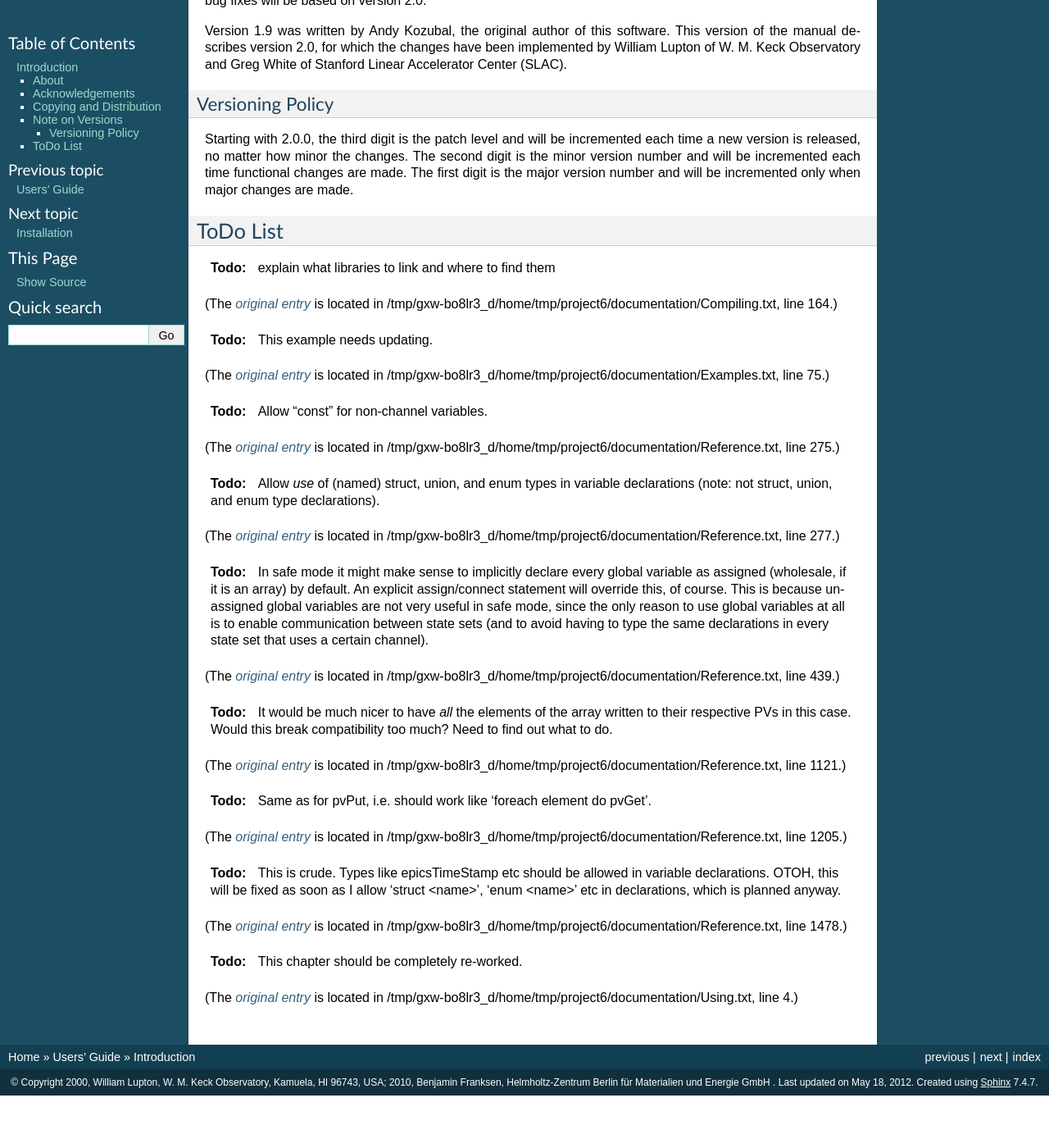
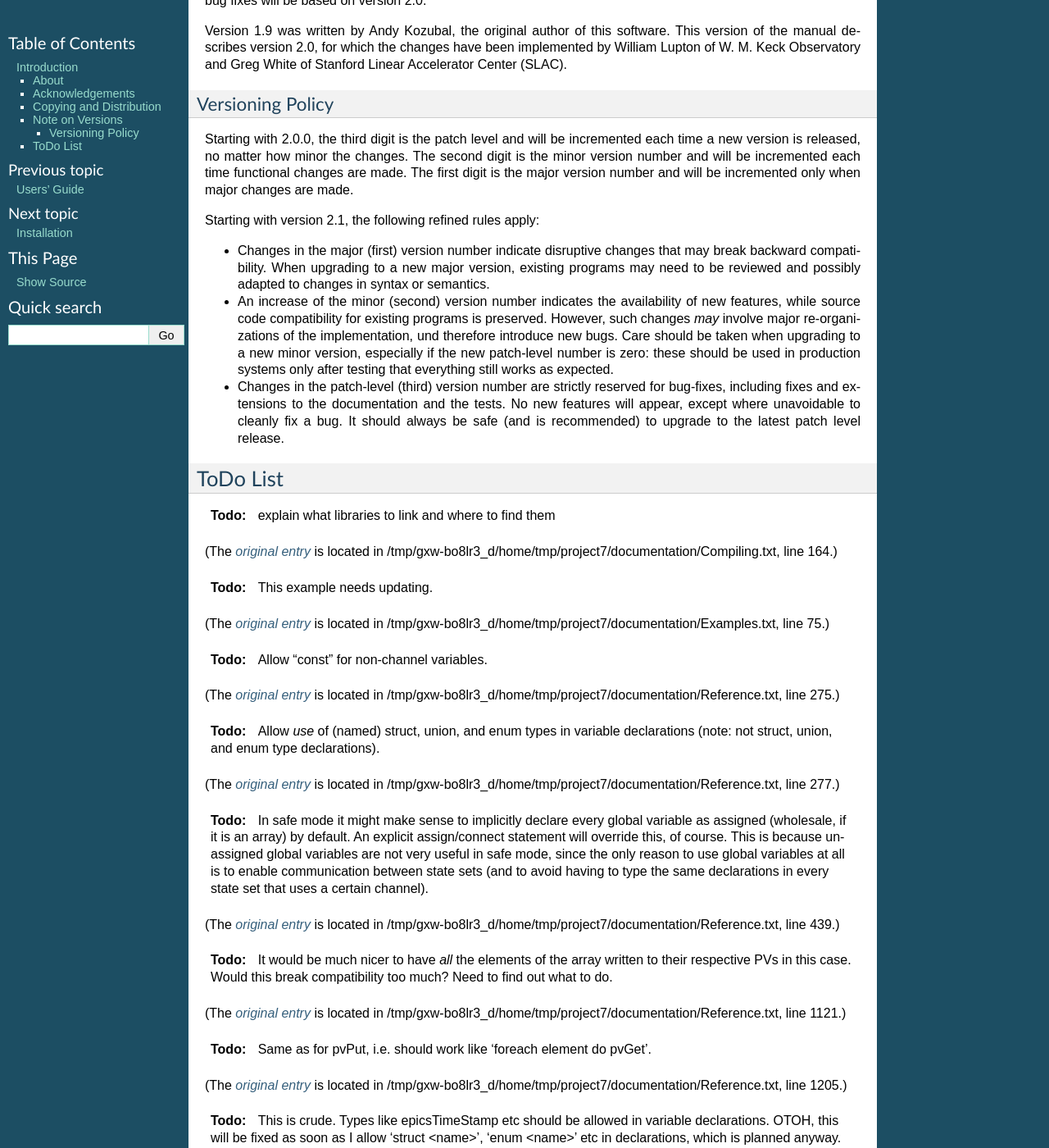
Before and after one commit to jeonghanlee/sequencer-2-2, a Sphinx documentation site: the page built from documentation/Introduction.txt, in a window 1280 px wide and 1400 px high, scrolled down 1234 px. Shown: the whole window at 82% size. Built offline with Sphinx 7.4.7, drawn with Linux system fonts in a browser that asks for light colours; before the commit the page ends 2570 px from its top, so only the background shows below that; some of the changed text lies outside the part shown.

Commit message:
docs: explained the versioning policy and added a link on the download page

```diff
--- a/documentation/Installation.txt
+++ b/documentation/Installation.txt
@@ -28,7 +28,9 @@
 
    http://www-csr.bessy.de/control/SoftDist/sequencer/releases/
 
-The current stable release is `2.1.6`_.
+The current stable release is `2.1.6`_. Please take a look at the
+:ref:`VersioningPolicy` if you are unsure whether to upgrade to
+a new release.
 
 Development snapshots are available under the name
 
--- a/documentation/Introduction.txt
+++ b/documentation/Introduction.txt
@@ -70,6 +72,29 @@
 first digit is the major version number and will be incremented
 only when major changes are made.
 
+Starting with version 2.1, the following refined rules apply:
+
+* Changes in the major (first) version number indicate disruptive
+  changes that may break backward compatibility. When upgrading to a
+  new major version, existing programs may need to be reviewed and
+  possibly adapted to changes in syntax or semantics.
+
+* An increase of the minor (second) version number indicates the
+  availability of new features, while source code compatibility for
+  existing programs is preserved. However, such changes *may*
+  involve major re-organizations of the implementation, und
+  therefore introduce new bugs. Care should be taken when upgrading
+  to a new minor version, especially if the new patch-level number
+  is zero: these should be used in production systems only after
+  testing that everything still works as expected.
+
+* Changes in the patch-level (third) version number are strictly
+  reserved for bug-fixes, including fixes and extensions to the
+  documentation and the tests. No new features will appear, except
+  where unavoidable to cleanly fix a bug. It should always be safe
+  (and is recommended) to upgrade to the latest patch level release.
+
+
 ToDo List
 ---------
 
```
Also changed, not shown: other parts of documentation/Introduction.txt (+2 -0 lines).
